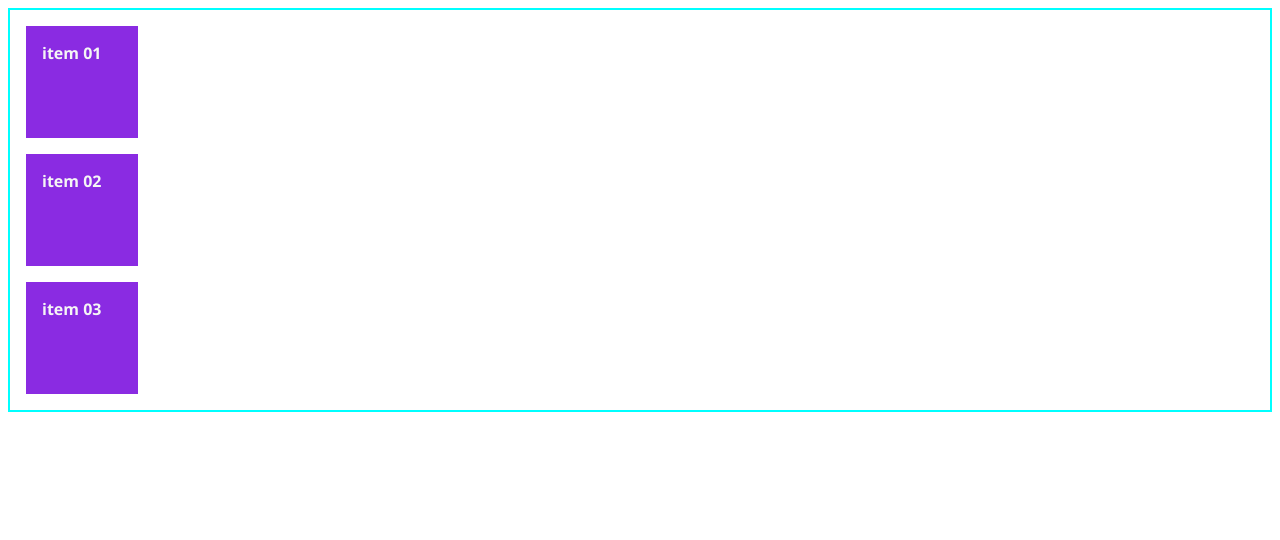
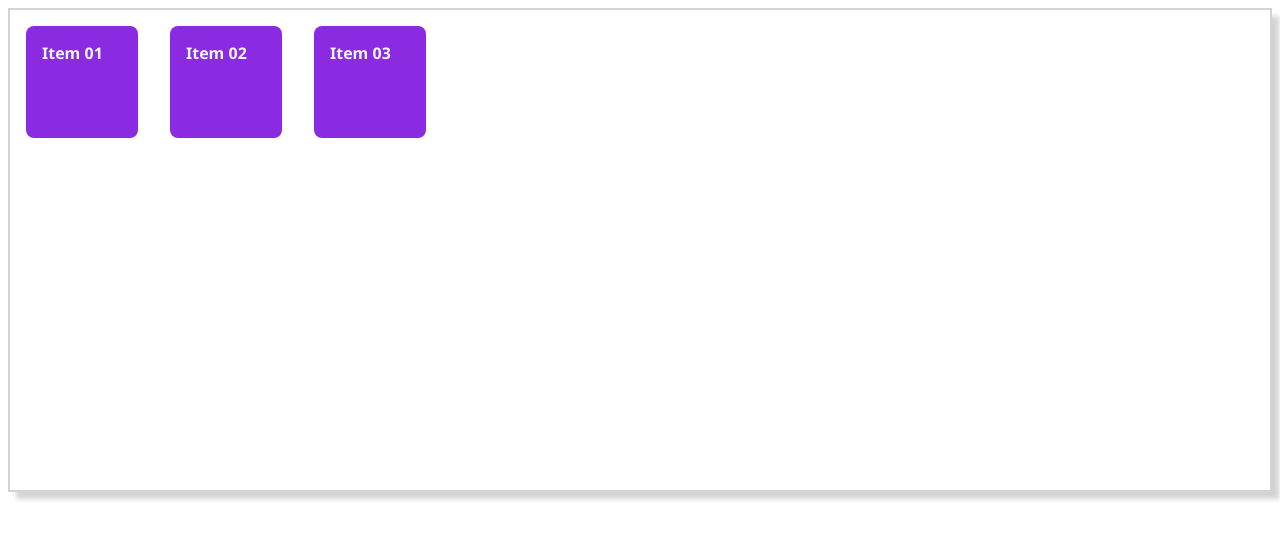
Before and after one commit to Saitmap/pbr-diw-4963101-exemplo-02, a plain HTML site: page index.html in a window 1280 px wide. Drawn offline with Linux system fonts and the light colour scheme.

Commit message:
Exemplo Flexbox

```diff
--- a/index.html
+++ b/index.html
@@ -10,7 +10,10 @@
         font-family: 'Segoe UI', Tahoma, Geneva, Verdana, sans-serif;
             }
             .container {
-                border: 2px solid #00FFFF;
+                border: 2px solid #d3d3d3;
+                height: 30rem;
+                box-shadow: .5rem .5rem .3rem .01rem #d3d3d3;
+                display: flex;
             }
             .item{
                 background-color: blueviolet;
@@ -21,14 +24,15 @@
                 width: 1rem;
                 width: 5rem;
                 height: 5rem;
+                border-radius: .5rem;
             }
     </style>
 </head>
 <body>
     <div class="container">
-        <div class="item">item 01</div>
-        <div class="item">item 02</div>
-        <div class="item">item 03</div>
+        <div class="item">Item 01</div>
+        <div class="item">Item 02</div>
+        <div class="item">Item 03</div>
     </div>
 </body>
 </html>
```
